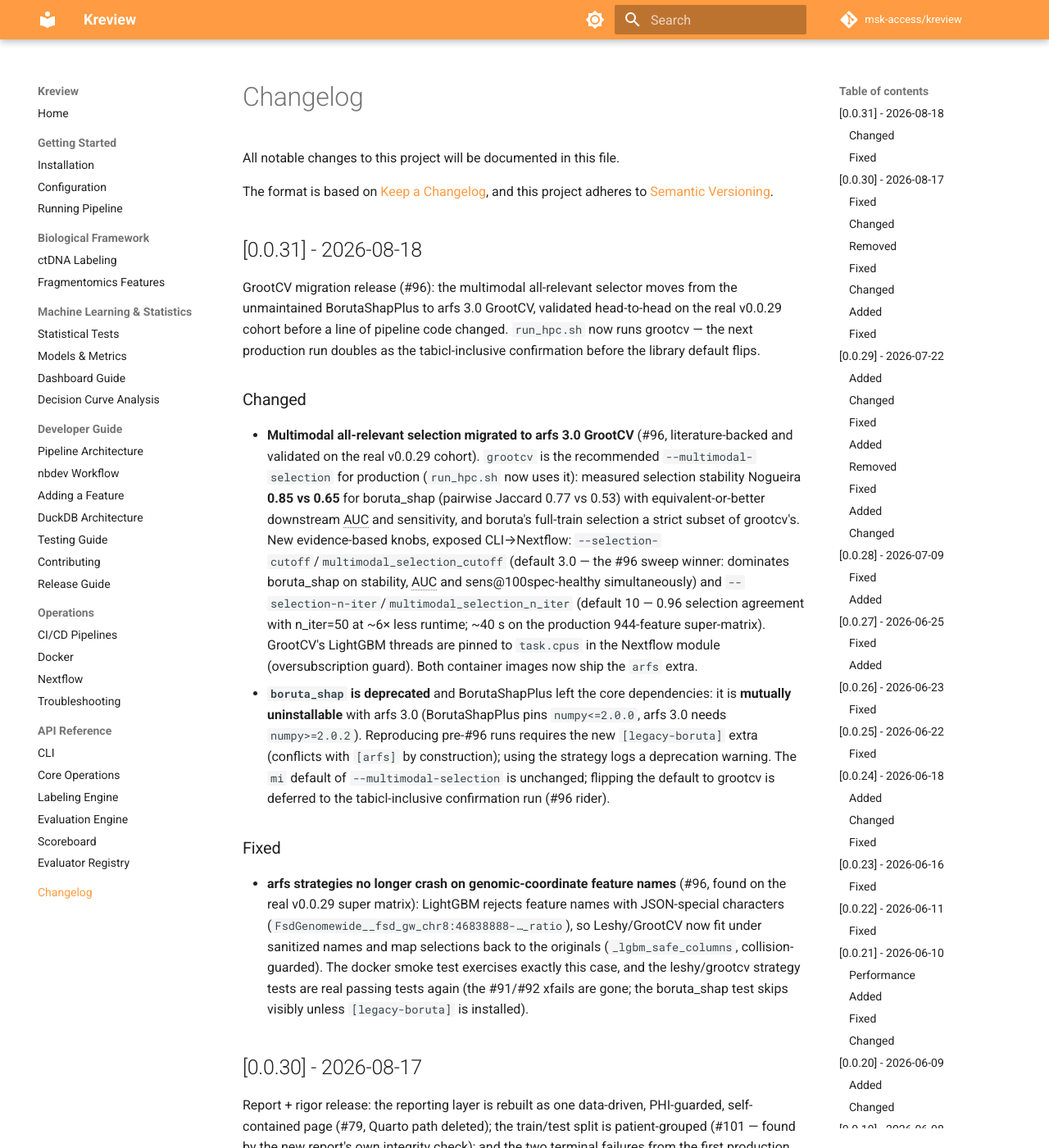
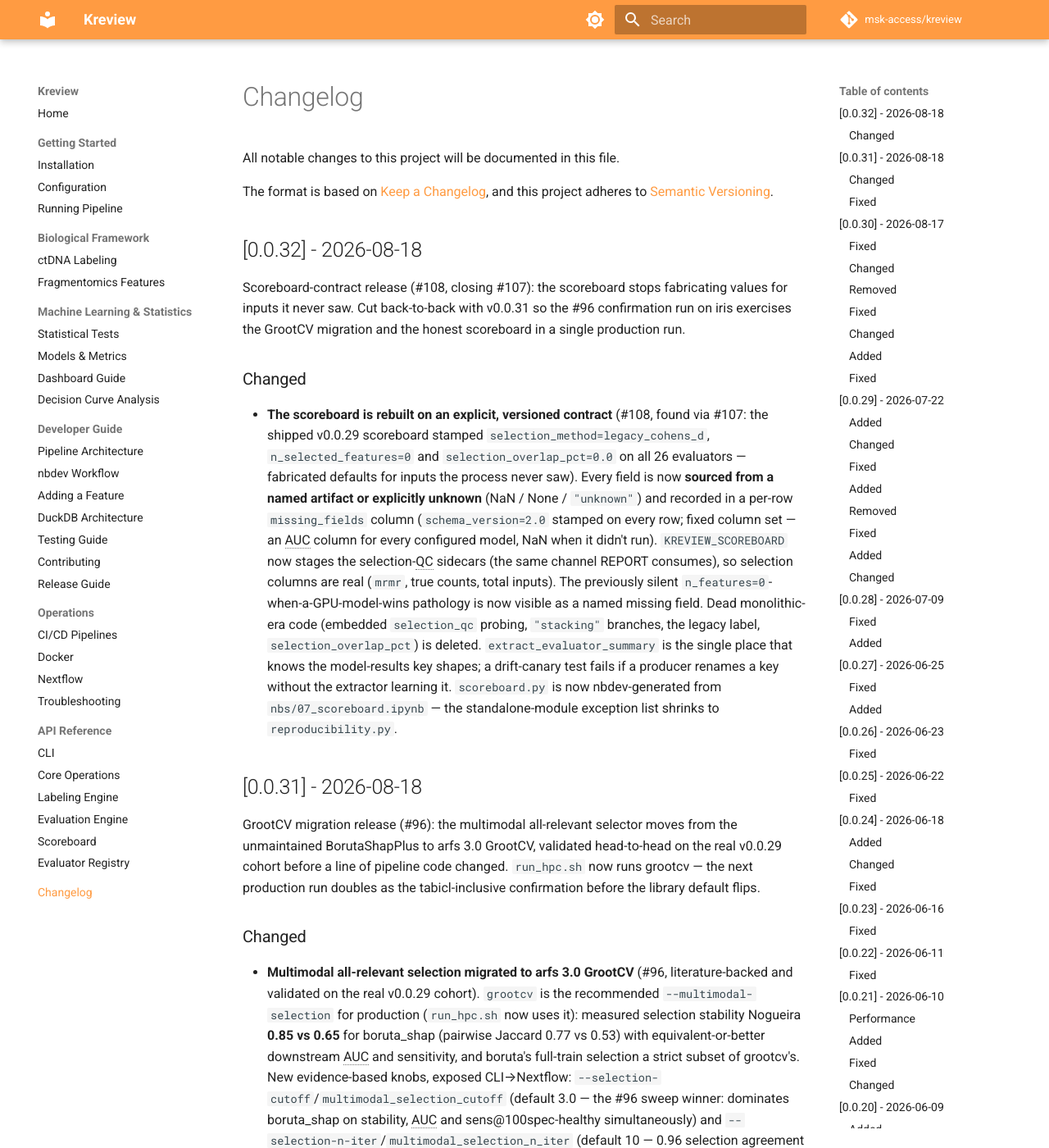
Before and after one commit to msk-access/kreview, an MkDocs documentation site: the page built from docs/changelog.md, in a window 1280 px wide and 1400 px high. Shown: the whole window at 82% size. Built offline with MkDocs 1.6.1 and Material for MkDocs 9.7.7, drawn with Linux system fonts in a browser that asks for light colours; comment, search, counter and statistics services are not loaded; the version menu is left out.

Commit message:
release: v0.0.32
Scoreboard-contract release (#108/#107): sourced values or explicit
unknowns with missing_fields provenance, QC sidecars staged, schema 2.0,
nbdev fold. Cut back-to-back with v0.0.31 so the #96 confirmation run on
iris tests the GrootCV migration and the honest scoreboard together.

Co-Authored-By: Claude Fable 5 <noreply@anthropic.com>

```diff
--- a/docs/changelog.md
+++ b/docs/changelog.md
@@ -4,6 +4,30 @@ All notable changes to this project will be documented in this file.
 
 The format is based on [Keep a Changelog](https://keepachangelog.com/en/1.0.0/),
 and this project adheres to [Semantic Versioning](https://semver.org/spec/v2.0.0.html).
+
+## [0.0.32] - 2026-08-18
+
+Scoreboard-contract release (#108, closing #107): the scoreboard stops fabricating values
+for inputs it never saw. Cut back-to-back with v0.0.31 so the #96 confirmation run on iris
+exercises the GrootCV migration and the honest scoreboard in a single production run.
+
+### Changed
+- **The scoreboard is rebuilt on an explicit, versioned contract** (#108, found via #107:
+  the shipped v0.0.29 scoreboard stamped `selection_method=legacy_cohens_d`,
+  `n_selected_features=0` and `selection_overlap_pct=0.0` on all 26 evaluators — fabricated
+  defaults for inputs the process never saw). Every field is now **sourced from a named
+  artifact or explicitly unknown** (NaN / None / `"unknown"`) and recorded in a per-row
+  `missing_fields` column (`schema_version=2.0` stamped on every row; fixed column set —
+  an AUC column for every configured model, NaN when it didn't run). `KREVIEW_SCOREBOARD`
+  now stages the selection-QC sidecars (the same channel REPORT consumes), so selection
+  columns are real (`mrmr`, true counts, total inputs). The previously silent
+  `n_features=0`-when-a-GPU-model-wins pathology is now visible as a named missing field.
+  Dead monolithic-era code (embedded `selection_qc` probing, `"stacking"` branches, the
+  legacy label, `selection_overlap_pct`) is deleted. `extract_evaluator_summary` is the
+  single place that knows the model-results key shapes; a drift-canary test fails if a
+  producer renames a key without the extractor learning it. `scoreboard.py` is now
+  nbdev-generated from `nbs/07_scoreboard.ipynb` — the standalone-module exception list
+  shrinks to `reproducibility.py`.
 
 ## [0.0.31] - 2026-08-18
 
--- a/kreview/__init__.py
+++ b/kreview/__init__.py
@@ -1 +1 @@
-__version__ = "0.0.31"
+__version__ = "0.0.32"
```
Also changed, not shown: CHANGELOG.md (+5 -1 lines), 2 other files.
